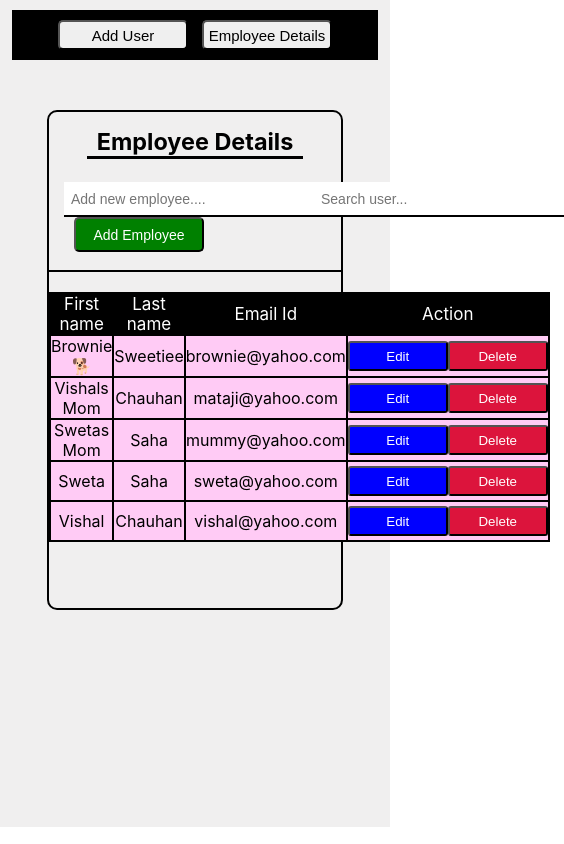
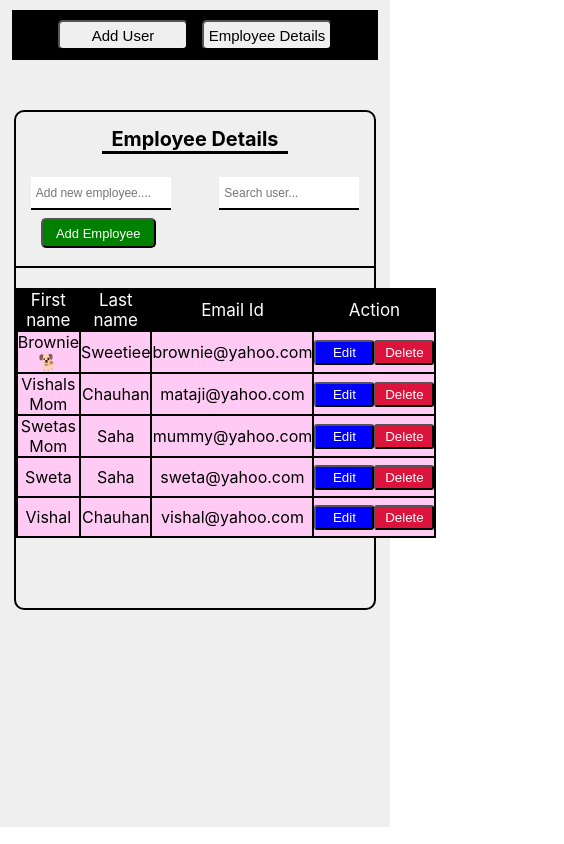
Before and after one commit to vishalam3636/Digikull-All-Assignments, a React (Create React App) app in the folder 07- User Employee (CRUD operation)/: page /details in a window 390 px wide. Shown: the whole page, 564 px wide, since content can reach past the window. Built offline with nearby package versions, Linux system fonts and the light colour scheme.

Commit message:
modified user employee project, added responsivness to the project

```diff
--- a/07- User Employee (CRUD operation)/src/components/employeeDetails/employeeDetails.css
+++ b/07- User Employee (CRUD operation)/src/components/employeeDetails/employeeDetails.css
@@ -45,6 +45,7 @@
   padding: 3px 15px;
   display: flex;
   justify-content: space-between;
+  /* align-items: center; */
 }
 
 .employeeDetailsContainer .top .addFieldContainer {
@@ -59,6 +60,7 @@
   border: none;
   border-bottom: 2px solid #000;
 }
+
 .employeeDetailsContainer .top .addFieldContainer button {
   width: 130px;
   height: 35px;
@@ -158,3 +160,58 @@
   border: 2px solid crimson;
   color: #000;
 }
+
+.table tr .emailColumn {
+  text-align: center;
+  overflow: hidden;
+}
+
+/* MEDIA QUERY ADDING RESPONSIVENESS */
+@media only screen and (max-width: 600px) {
+  .employeeDetailsContainer {
+    /* background-color: aqua;
+    background-color: rgb(193, 241, 241); */
+    width: 98%;
+    min-height: 500px;
+    border: 2px solid black;
+    border-radius: 10px;
+    margin-top: 50px;
+  }
+
+  .employeeDetailsContainer .top .headingContainer {
+    /* background-color: red; */
+    font-size: 17px;
+    margin-bottom: 20px;
+  }
+
+  .employeeDetailsContainer .top .addFieldContainer input {
+    width: 140px;
+    height: 33px;
+    padding: 3px 5px;
+    font-size: 12px;
+    margin-bottom: 8px;
+  }
+
+  .employeeDetailsContainer .top .addFieldContainer button {
+    width: 115px;
+    height: 30px;
+    font-size: 13px;
+  }
+
+  .employeeDetailsContainer .top .searchFieldContainer input {
+    width: 140px;
+    height: 33px;
+    padding: 3px 5px;
+    font-size: 12px;
+  }
+
+  .table tr td .editBtn {
+    width: 60px;
+    height: 25px;
+  }
+
+  .table tr td .delBtn {
+    width: 60px;
+    height: 25px;
+  }
+}
```
